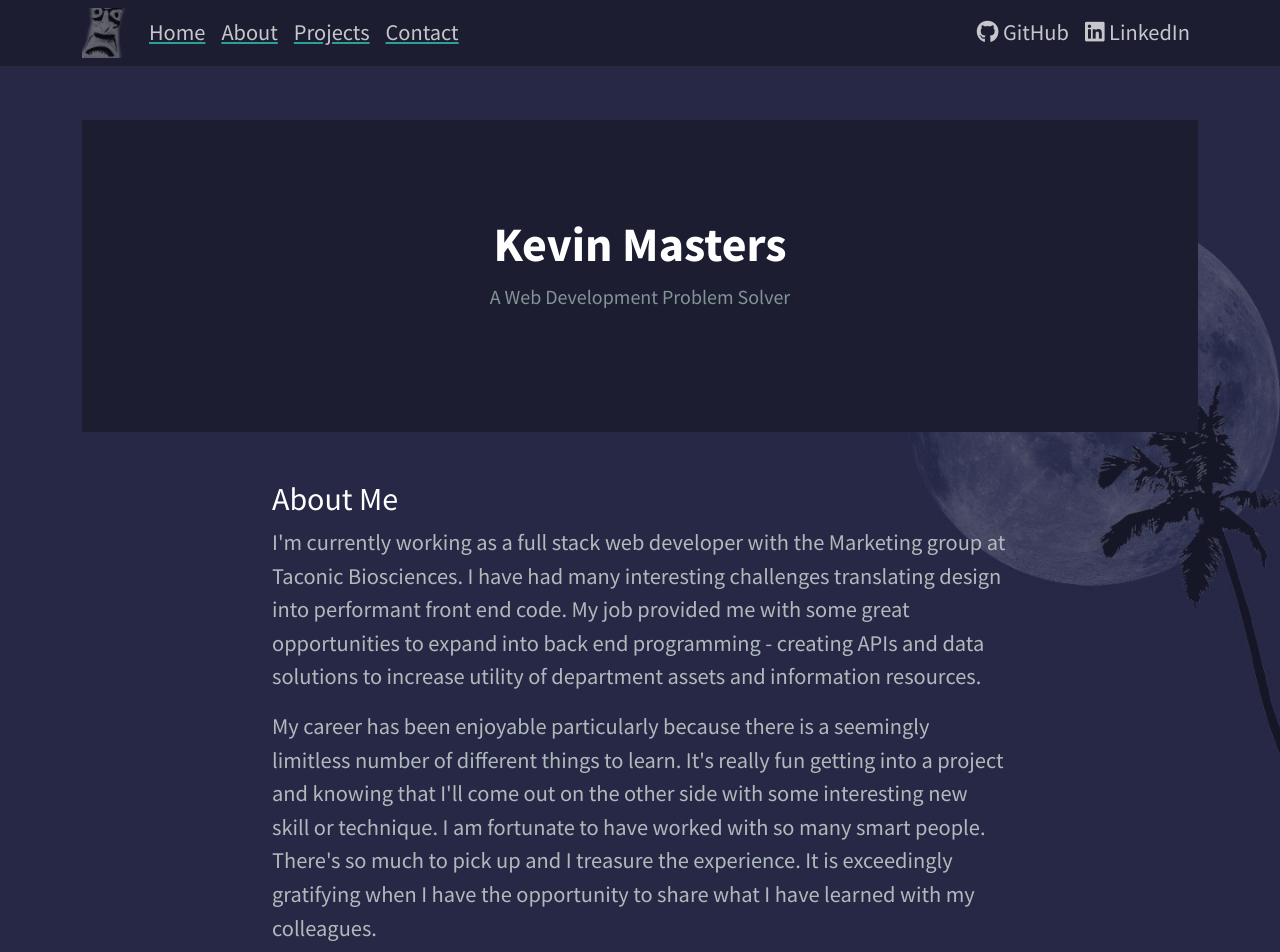
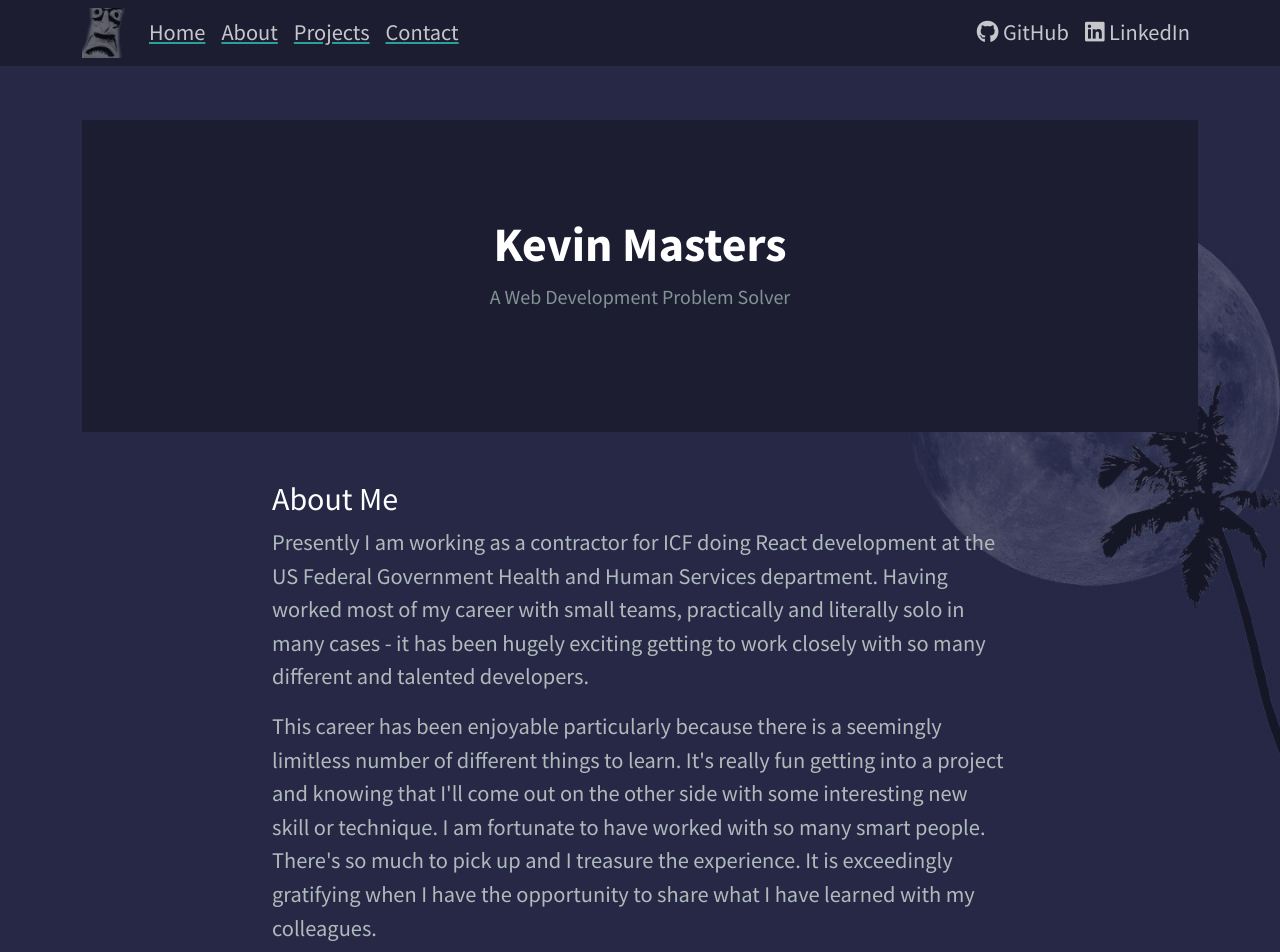
Before and after one commit to kevinsmasters/kmrjs, a Next.js app: page / in a window 1280 px wide. Shown: the top 952 px of the page. Built offline with nearby package versions, Linux system fonts and the light colour scheme.

Commit message:
updated bio

```diff
--- a/components/about.js
+++ b/components/about.js
@@ -8,8 +8,19 @@ export default function About() {
             <div className="col-md-8">
 
                 <h2>About Me</h2>
-                <p>I'm currently working as a full stack web developer with the Marketing group at Taconic Biosciences. I have had many interesting challenges translating design into performant front end code. My job provided me with some great opportunities to expand into back end programming - creating APIs and data solutions to increase utility of department assets and information resources.</p>
-<p>My career has been enjoyable particularly because there is a seemingly limitless number of different things to learn. It's really fun getting into a project and knowing that I'll come out on the other side with some interesting new skill or technique. I am fortunate to have worked with so many smart people. There's so much to pick up and I treasure the experience. It is exceedingly gratifying when I have the opportunity to share what I have learned with my colleagues.</p>
+                <p>Presently I am working as a contractor for ICF doing React development at the US Federal Government
+                    Health and Human Services department. Having worked most of my career with small teams, practically
+                    and literally solo in many cases - it has been hugely exciting getting to work closely with so many
+                    different and talented developers.
+                </p>
+                <p>This career has been enjoyable particularly because there is a seemingly limitless number of
+                    different things to learn. It's really fun getting into a project and knowing that I'll come
+                    out on the other side with some interesting new skill or technique. I am fortunate to have
+                    worked with so many smart people. There's so much to pick up and I treasure the experience.
+                    It is exceedingly gratifying when I have the opportunity to share what I have learned with
+                    my colleagues.
+                </p>
+
 {/*<p>I love music. My kids got me into bluegrass when they were young.&nbsp; I found that I had gravitated to wanting to learn the banjo and was obsessed with getting one for a few years. I finally did and with the help of a ton of YouTube watching, taking notes, and hours of practice I managed to learn some songs and am continuing to make steady progress. Learning to play banjo has given me endless joy.</p>
 <p>One of my ultimate favorite songs - "Can't Get There From Here" by R.E.M. has a verse that says, "If you're needing inspiration, Philomath is where I go". Philomath is a town in Georgia I've never yet been to but I appreciate the notion of finding my way through the world and learning as many new things as I can.</p> */}
             </div>
```
